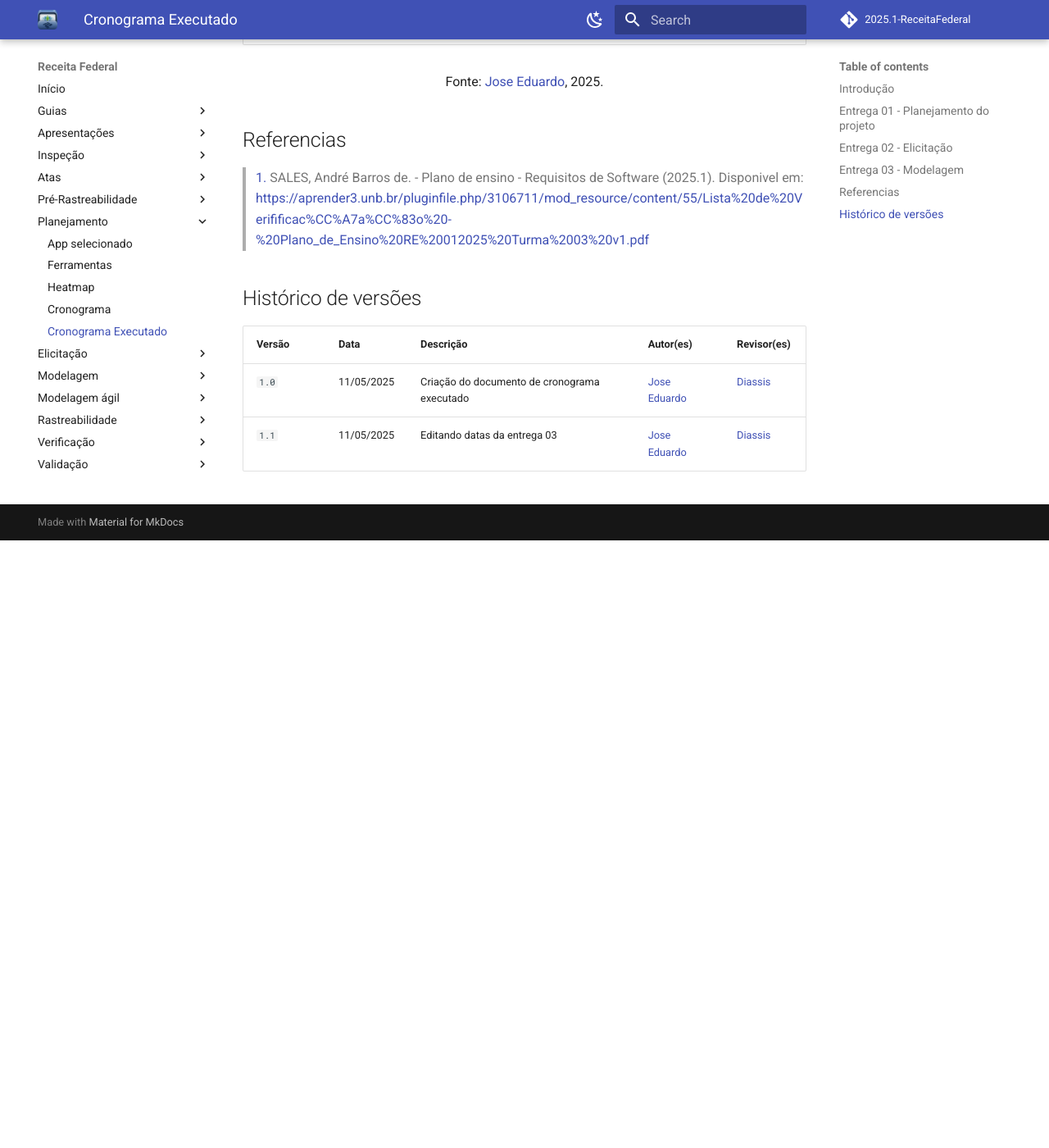
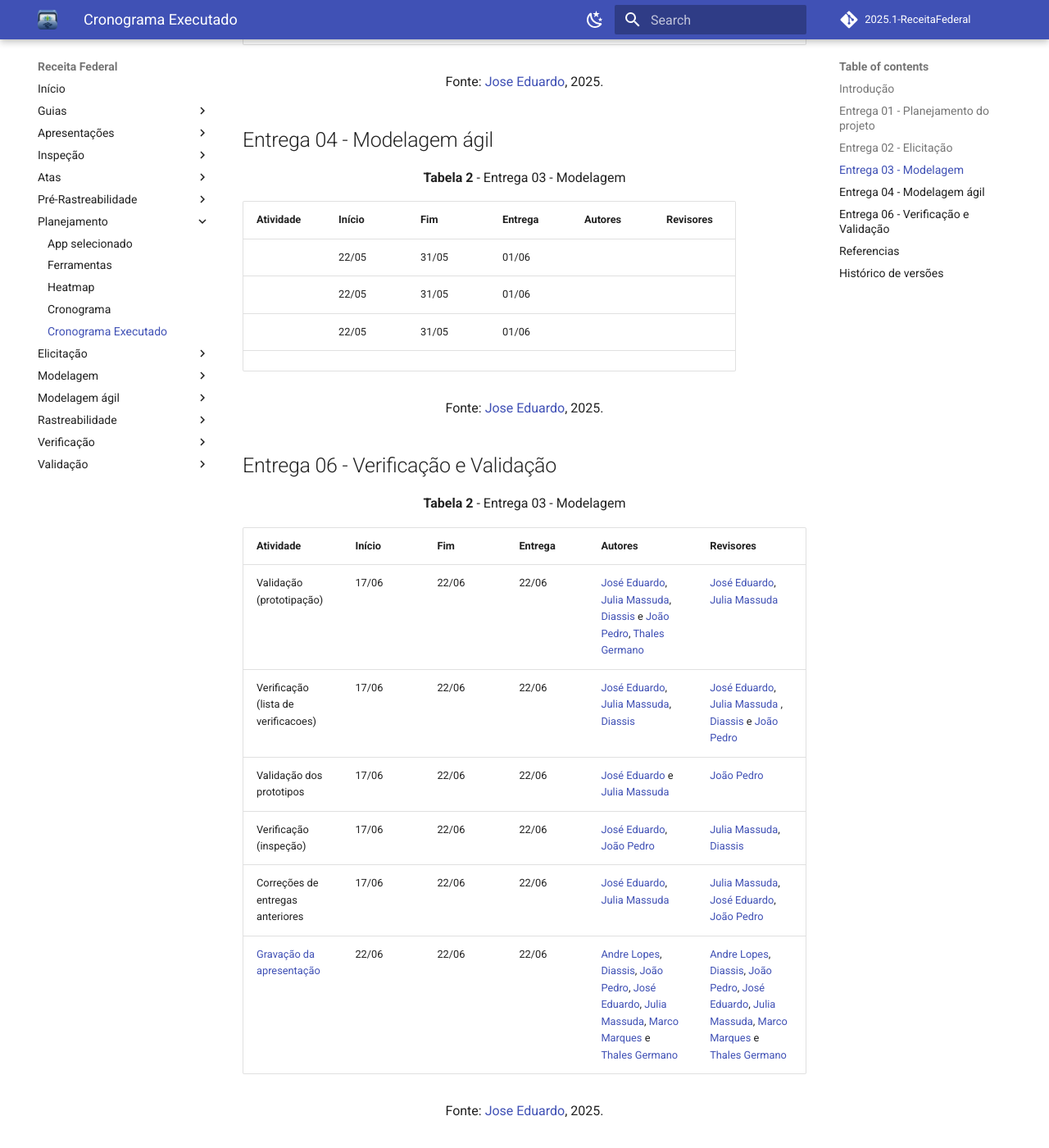
Before and after one commit to Requisitos-de-Software/2025.1-Meu-INSS, an MkDocs documentation site: the page built from docs/planejamento/cronograma-executado.md, in a window 1280 px wide and 1400 px high, scrolled down 3611 px. Shown: the whole window at 82% size. Built offline with MkDocs 1.6.1 and Material for MkDocs 9.7.7, drawn with Linux system fonts in a browser that asks for light colours; comment, search, counter and statistics services are not loaded; before the commit the page ends 4270 px from its top, so only the background shows below that; some of the changed text lies outside the part shown.

Commit message:
add cronograma

```diff
--- a/docs/planejamento/cronograma-executado.md
+++ b/docs/planejamento/cronograma-executado.md
@@ -66,6 +66,41 @@ Esse documento mostra a execução do nosso cronograma na disciplina de Requisit
 
 <font size="3"><p style="text-align: center">Fonte: [Jose Eduardo](https://github.com/jevprado), 2025.</p></font>
 
+## Entrega 04 - Modelagem ágil
+
+<p style="text-align: center"><b>Tabela 2</b> - Entrega 03 - Modelagem</p>
+
+| Atividade | Início | Fim | Entrega |Autores | Revisores |
+|-----------|--------|-----|-----|---------|-----------|
+|           | 22/05  | 31/05     | 01/06    |         |            |
+|           | 22/05  | 31/05     | 01/06    |             |
+|           | 22/05  | 31/05     | 01/06    |             |
+|           |        |     |     |         |            |
+
+
+
+
+<font size="3"><p style="text-align: center">Fonte: [Jose Eduardo](https://github.com/jevprado), 2025.</p></font>
+
+
+
+## Entrega 06 - Verificação e Validação
+
+<p style="text-align: center"><b>Tabela 2</b> - Entrega 03 - Modelagem</p>
+
+| Atividade | Início | Fim | Entrega |Autores | Revisores |
+|-----------|--------|-----|-----|---------|-----------|
+| Validação (prototipação) | 17/06  | 22/06     | 22/06   |  [José Eduardo](https://github.com/jevprado), [Julia Massuda](https://github.com/JuliaReis18), [Diassis](https://github.com/Diaxiz)  e [João Pedro](https://github.com/JpRodrigues2), [Thales Germano](https://github.com/thalesgvl)       |   [José Eduardo](https://github.com/jevprado), [Julia Massuda](https://github.com/JuliaReis18)         |
+| Verificação (lista de verificacoes) | 17/06  | 22/06     | 22/06   | [José Eduardo](https://github.com/jevprado), [Julia Massuda](https://github.com/JuliaReis18), [Diassis](https://github.com/Diaxiz)        | [José Eduardo](https://github.com/jevprado), [Julia Massuda](https://github.com/JuliaReis18) , [Diassis](https://github.com/Diaxiz)    e [João Pedro](https://github.com/JpRodrigues2)     |
+| Validação dos prototipos        | 17/06  | 22/06     | 22/06  |  [José Eduardo](https://github.com/jevprado) e  [Julia Massuda](https://github.com/JuliaReis18)      |  [João Pedro](https://github.com/JpRodrigues2)          |
+|  Verificação (inspeção)        |     17/06  | 22/06     | 22/06  | [José Eduardo](https://github.com/jevprado), [João Pedro](https://github.com/JpRodrigues2)        |    [Julia Massuda](https://github.com/JuliaReis18), [Diassis](https://github.com/Diaxiz)         |
+| Correções de entregas anteriores           | 17/06  | 22/06     | 22/06  | [José Eduardo](https://github.com/jevprado),  [Julia Massuda](https://github.com/JuliaReis18)       |     [Julia Massuda](https://github.com/JuliaReis18), [José Eduardo](https://github.com/jevprado), [João Pedro](https://github.com/JpRodrigues2)       |
+| [Gravação da apresentação](https://requisitos-de-software.github.io/2025.1-ReceitaFederal/apresentacoes/apresentacao6/) | 22/06 | 22/06 |22/06 | [Andre Lopes](https://github.com/andrewslopes), [Diassis](https://github.com/Diaxiz), [João Pedro](https://github.com/JpRodrigues2), [José Eduardo](https://github.com/jevprado), [Julia Massuda](https://github.com/JuliaReis18), [Marco Marques](https://github.com/marcomarquesdc) e [Thales Germano](https://github.com/thalesgvl) | [Andre Lopes](https://github.com/andrewslopes), [Diassis](https://github.com/Diaxiz), [João Pedro](https://github.com/JpRodrigues2), [José Eduardo](https://github.com/jevprado), [Julia Massuda](https://github.com/JuliaReis18), [Marco Marques](https://github.com/marcomarquesdc) e [Thales Germano](https://github.com/thalesgvl) |
+
+
+
+<font size="3"><p style="text-align: center">Fonte: [Jose Eduardo](https://github.com/jevprado), 2025.</p></font>
+
 ## Referencias
 
 > <a>1.</a> SALES, André Barros de. - Plano de ensino - Requisitos de Software (2025.1). Disponivel em: [https://aprender3.unb.br/pluginfile.php/3106711/mod_resource/content/55/Lista%20de%20Verifificac%CC%A7a%CC%83o%20-%20Plano_de_Ensino%20RE%20012025%20Turma%2003%20v1.pdf](https://aprender3.unb.br/pluginfile.php/3106711/mod_resource/content/55/Lista%20de%20Verifificac%CC%A7a%CC%83o%20-%20Plano_de_Ensino%20RE%20012025%20Turma%2003%20v1.pdf)
@@ -77,3 +112,4 @@ Versão |   Data  | Descrição | Autor(es) | Revisor(es)
 ------ | ---- | ------ | ---------- | ----------
 `1.0` | 11/05/2025 | Criação do documento de cronograma executado | [Jose Eduardo](https://github.com/jevprado) | [Diassis](https://github.com/Diaxiz) |
 `1.1` | 11/05/2025 | Editando datas da entrega 03 | [Jose Eduardo](https://github.com/jevprado) | [Diassis](https://github.com/Diaxiz) |
+`1.2` | 22/06/2025 | Editando datas da entrega 06 | [Jose Eduardo](https://github.com/jevprado) | [Diassis](https://github.com/Diaxiz) |
```
